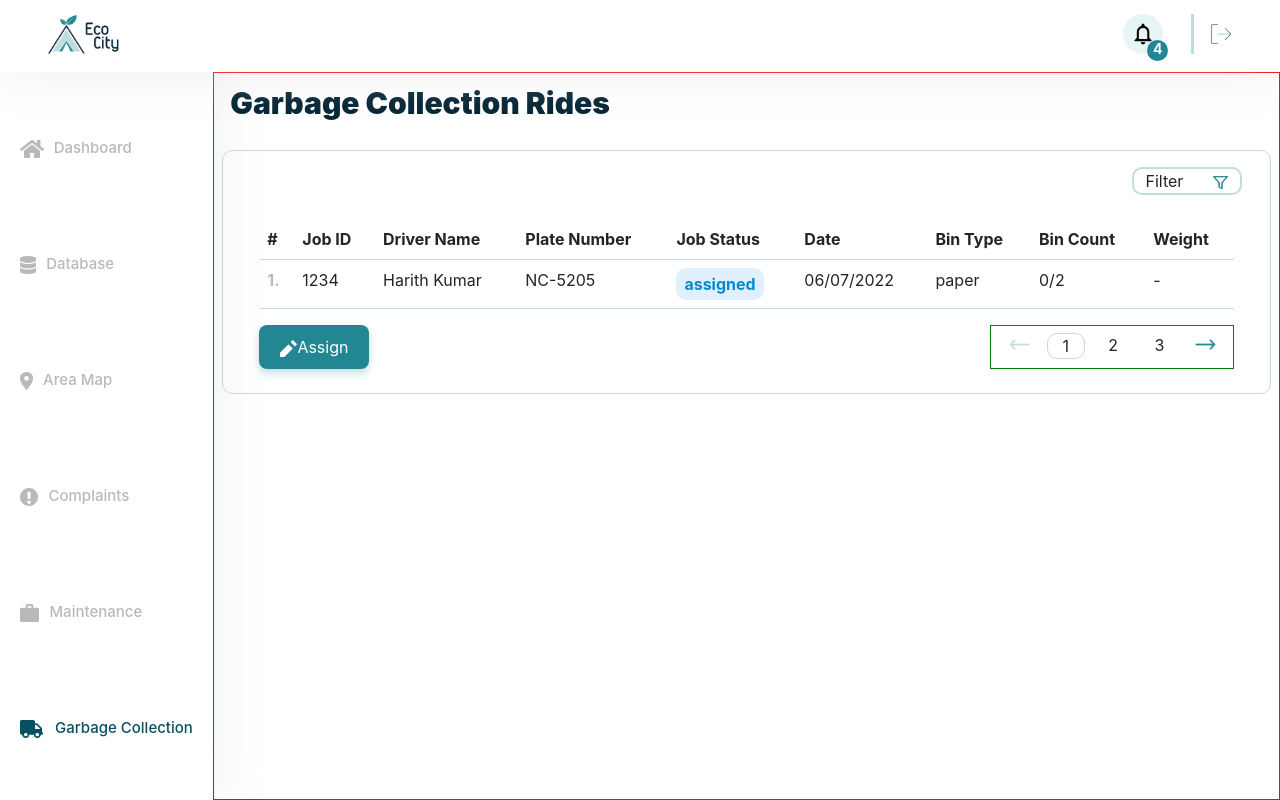
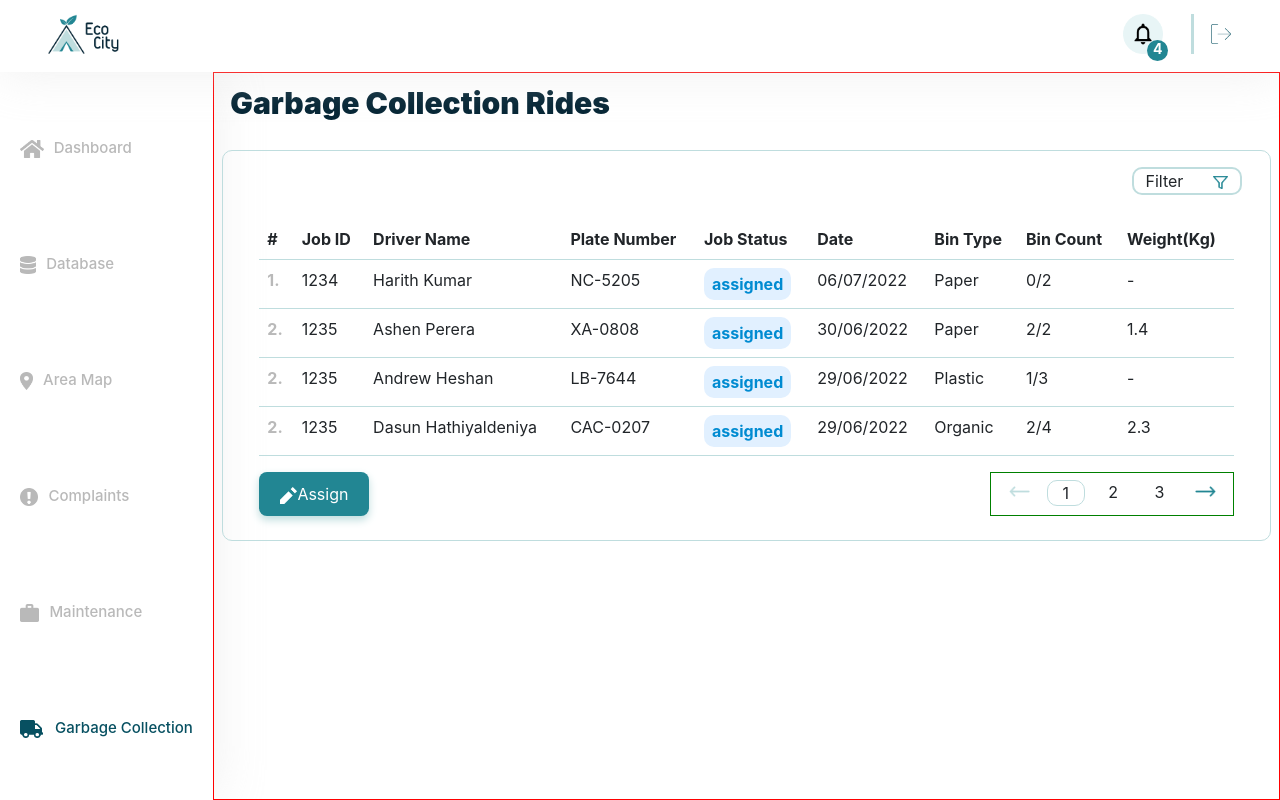
Before and after one commit to IsuruVihan/EcoCity, a React (Create React App) app in the folder admin/: page /garbage-collection in a window 1280 px wide. Built offline with nearby package versions, Linux system fonts and the light colour scheme.

Commit message:
admin_taks_557-added four new data rows for the table

```diff
--- a/admin/src/pages/GarbageCollectionRides/tables/RidesTable.js
+++ b/admin/src/pages/GarbageCollectionRides/tables/RidesTable.js
@@ -50,7 +50,7 @@ const RidesTable = () => {
                                 <th scope="col">Date</th>
                                 <th scope="col">Bin Type</th>
                                 <th scope="col">Bin Count</th>
-                                <th scope="col">Weight</th>
+                                <th scope="col">Weight(Kg)</th>
                             </tr>
                             </thead>
                             <tbody>
@@ -61,9 +61,42 @@ const RidesTable = () => {
                                 <td>NC-5205</td>
                                 <td><label className={changeColor(status)}>{status}</label></td>
                                 <td>06/07/2022</td>
-                                <td>paper</td>
+                                <td>Paper</td>
                                 <td>0/2</td>
                                 <td>-</td>
+                            </tr>
+                            <tr style={{borderBottom:'1px solid #BFDDDE', cursor:'pointer'}} onClick={handleShow}>
+                                <th scope="row" style={{color:'#B9B9B9'}}>2.</th>
+                                <td>1235</td>
+                                <td>Ashen Perera</td>
+                                <td>XA-0808</td>
+                                <td><label className={changeColor(status)}>{status}</label></td>
+                                <td>30/06/2022</td>
+                                <td>Paper</td>
+                                <td>2/2</td>
+                                <td>1.4</td>
+                            </tr>
+                            <tr style={{borderBottom:'1px solid #BFDDDE', cursor:'pointer'}} onClick={handleShow}>
+                                <th scope="row" style={{color:'#B9B9B9'}}>2.</th>
+                                <td>1235</td>
+                                <td>Andrew Heshan</td>
+                                <td>LB-7644</td>
+                                <td><label className={changeColor(status)}>{status}</label></td>
+                                <td>29/06/2022</td>
+                                <td>Plastic</td>
+                                <td>1/3</td>
+                                <td>-</td>
+                            </tr>
+                            <tr style={{borderBottom:'1px solid #BFDDDE', cursor:'pointer'}} onClick={handleShow}>
+                                <th scope="row" style={{color:'#B9B9B9'}}>2.</th>
+                                <td>1235</td>
+                                <td>Dasun Hathiyaldeniya</td>
+                                <td>CAC-0207</td>
+                                <td><label className={changeColor(status)}>{status}</label></td>
+                                <td>29/06/2022</td>
+                                <td>Organic</td>
+                                <td>2/4</td>
+                                <td>2.3</td>
                             </tr>
                             <Modal show={show} onHide={handleClose}>
                                 <Modal.Header style={{border:'none'}}>
```
